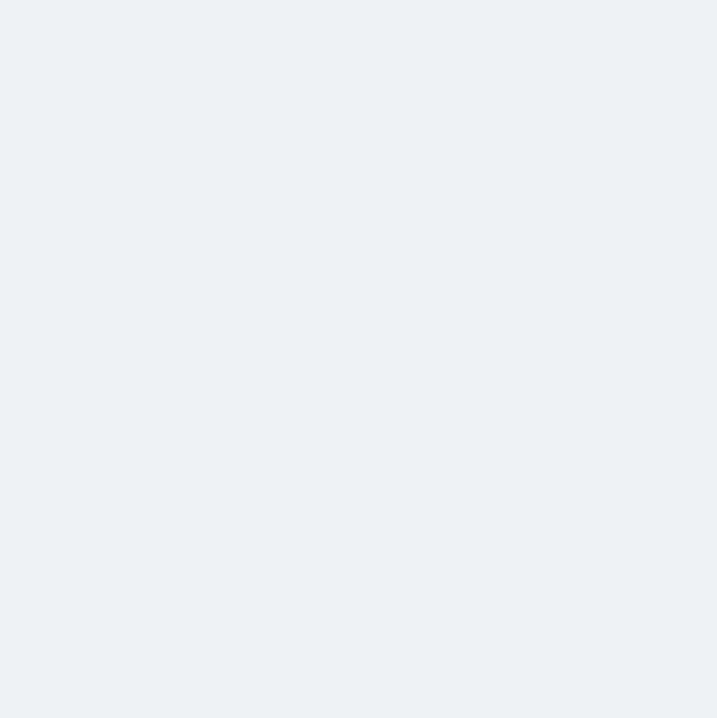
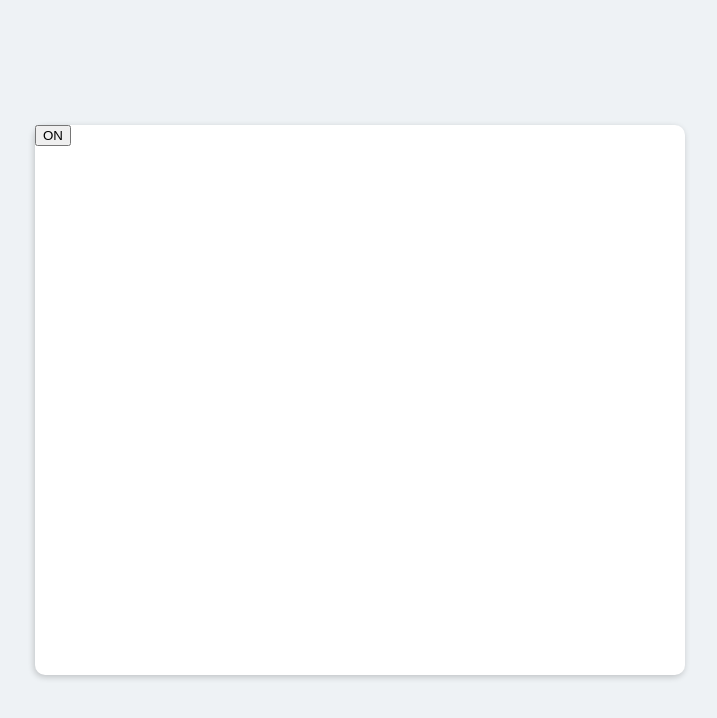
Before and after one commit to joshin-run/interactive-card, a React (Create React App) app: page / in a window 1280 px wide. Shown: the top 718 px of the page, without its empty margins (280-997 px from the left). Built offline with nearby package versions, Linux system fonts and the light colour scheme.

Commit message:
Feat (style) setting up buttons to change state, WIP

```diff
--- a/src/App.js
+++ b/src/App.js
@@ -4,8 +4,10 @@ import Card from './components/Card';
 class App extends Component {
   render() {
     return (
-      <div className="App">
-        <Card />
+      <div className="app">
+        <div className="app-wrapper">
+          <Card />
+        </div>
       </div>
     );
   }
--- a/src/components/Card.js
+++ b/src/components/Card.js
@@ -1,10 +1,11 @@
 import React, { Component } from 'react';
+import Products from './Products'
 
 class Card extends Component {
   render() {
     return (
-      <div className="Card">
-
+      <div className="card">
+        <Products />
       </div>
     );
   }
--- /dev/null
+++ b/src/components/Products.js
@@ -0,0 +1,29 @@
+import React, { Component } from 'react';
+
+class Products extends Component {
+  constructor(props) {
+    super(props);
+    this.state = {isToggleOn: true};
+
+    this.handleClick = this.handleClick.bind(this);
+  }
+
+  handleClick() {
+    this.setState(state => ({
+      isToggleOn: !state.isToggleOn
+    }));
+  }
+
+  render() {
+    return (
+      <div className="products">
+      <button onClick={this.handleClick}>
+        {this.state.isToggleOn ? 'ON' : 'OFF'}
+      </button>
+
+      </div>
+    );
+  }
+}
+
+export default Products;
--- a/src/styles/_app.scss
+++ b/src/styles/_app.scss
@@ -4,3 +4,12 @@ body {
   font-family: sans-serif;
   background-color: #EEF2F5;
 }
+
+.app-wrapper {
+  display: flex;
+  flex-flow: column nowrap;
+  justify-content: center;
+  align-items: center;
+  width: 100vw;
+  height: 100vh;
+}
--- /dev/null
+++ b/src/styles/_card.scss
@@ -0,0 +1,7 @@
+.card {
+  width: 650px;
+  height: 550px;
+  background-color: #fff;
+  box-shadow: -1px 2px 6px rgba(0,0,0,.2);
+  border-radius: 10px;
+}
--- a/src/styles/main.css
+++ b/src/styles/main.css
@@ -5,4 +5,21 @@ body {
   background-color: #EEF2F5;
 }
 
+.app-wrapper {
+  display: flex;
+  flex-flow: column nowrap;
+  justify-content: center;
+  align-items: center;
+  width: 100vw;
+  height: 100vh;
+}
+
+.card {
+  width: 650px;
+  height: 550px;
+  background-color: #fff;
+  box-shadow: -1px 2px 6px rgba(0, 0, 0, 0.2);
+  border-radius: 10px;
+}
+
 /*# sourceMappingURL=main.css.map */
--- a/src/styles/main.scss
+++ b/src/styles/main.scss
@@ -1 +1,2 @@
 @import "app";
+@import "card";
```
Also changed, not shown: src/components/CreditCard.js (added, +13 -0 lines), src/components/TermLoan.js (added, +13 -0 lines), 1 other file (tests, documents, lock files or other folders).
